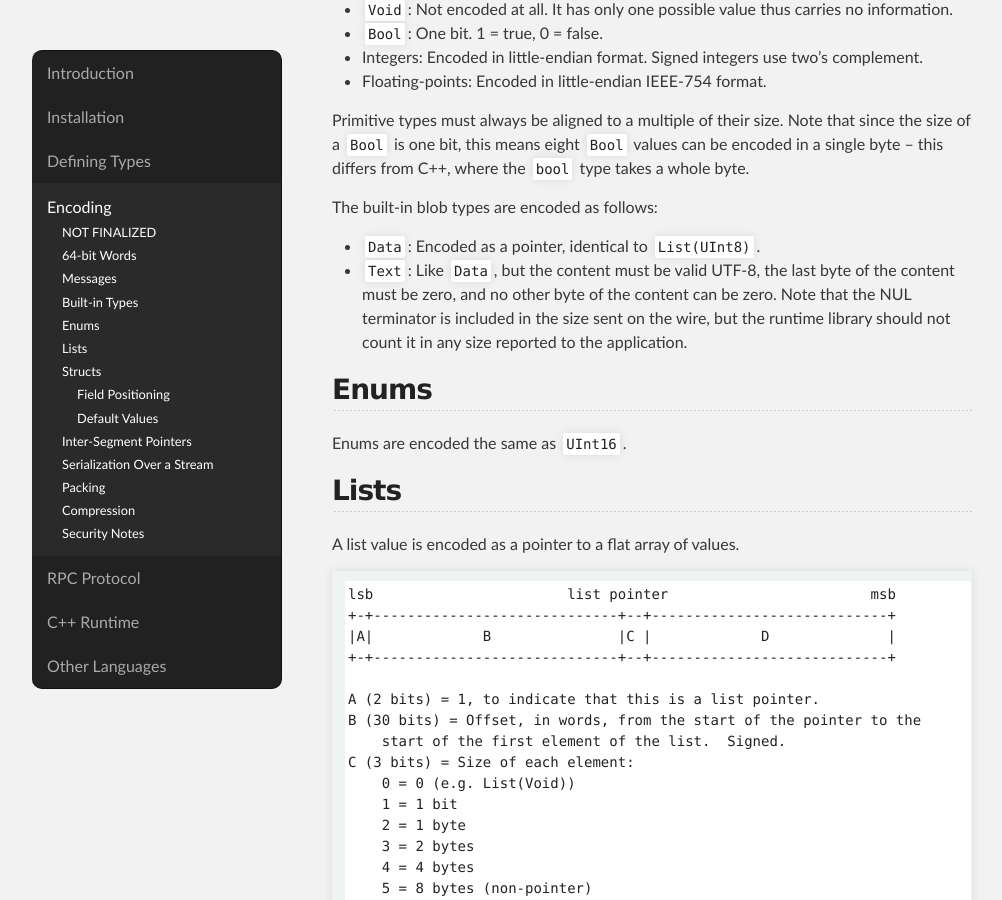
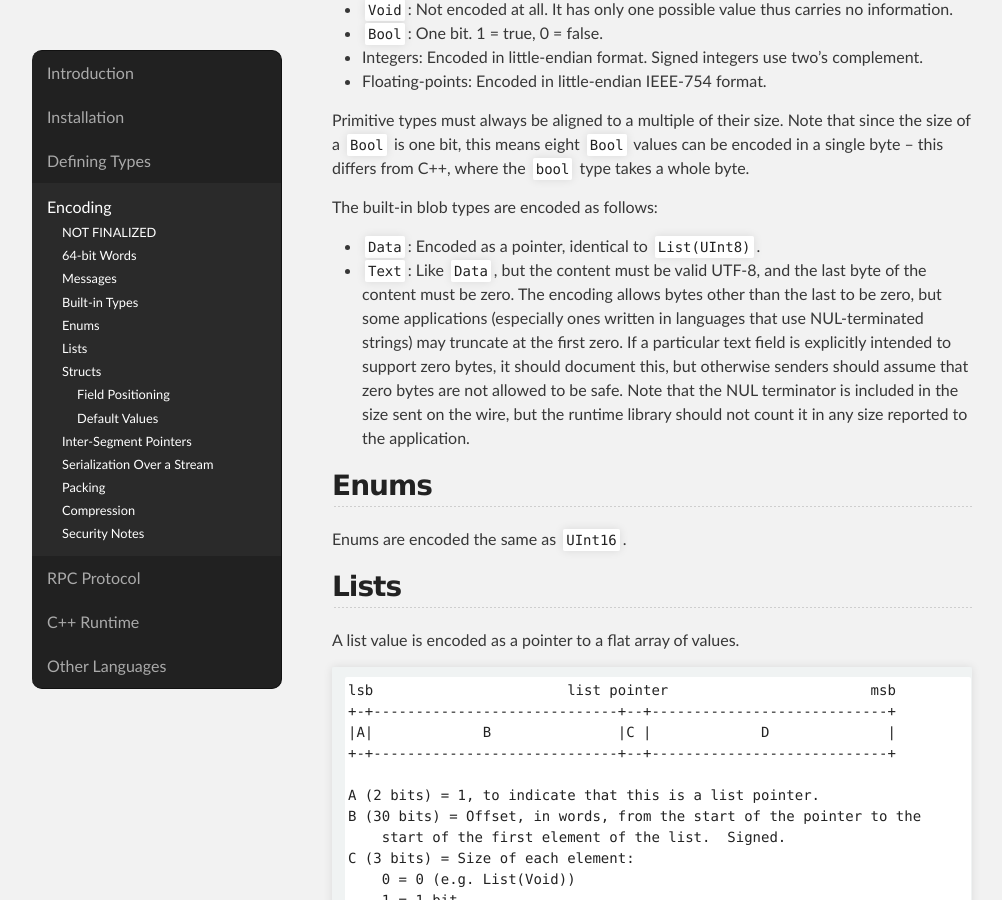
Before and after one commit to capnproto/capnproto, a Jekyll site: the page built from doc/encoding.md, in a window 1280 px wide and 900 px high, scrolled down 1473 px. Shown: the whole window, without its empty margins (18-1020 px from the left). Built offline with Jekyll 4.4.1, drawn with Linux system fonts in a browser that asks for light colours.

Commit message:
Relax restriction that text can't contain NUL characters.

```diff
--- a/doc/encoding.md
+++ b/doc/encoding.md
@@ -55,10 +55,13 @@ from C++, where the `bool` type takes a whole byte.
 The built-in blob types are encoded as follows:
 
 * `Data`:  Encoded as a pointer, identical to `List(UInt8)`.
-* `Text`:  Like `Data`, but the content must be valid UTF-8, the last byte of the content must be
-  zero, and no other byte of the content can be zero.  Note that the NUL terminator is included in
-  the size sent on the wire, but the runtime library should not count it in any size reported to
-  the application.
+* `Text`:  Like `Data`, but the content must be valid UTF-8, and the last byte of the content must
+  be zero.  The encoding allows bytes other than the last to be zero, but some applications
+  (especially ones written in languages that use NUL-terminated strings) may truncate at the first
+  zero.  If a particular text field is explicitly intended to support zero bytes, it should
+  document this, but otherwise senders should assume that zero bytes are not allowed to be safe.
+  Note that the NUL terminator is included in the size sent on the wire, but the runtime library
+  should not count it in any size reported to the application.
 
 ## Enums
 
```
